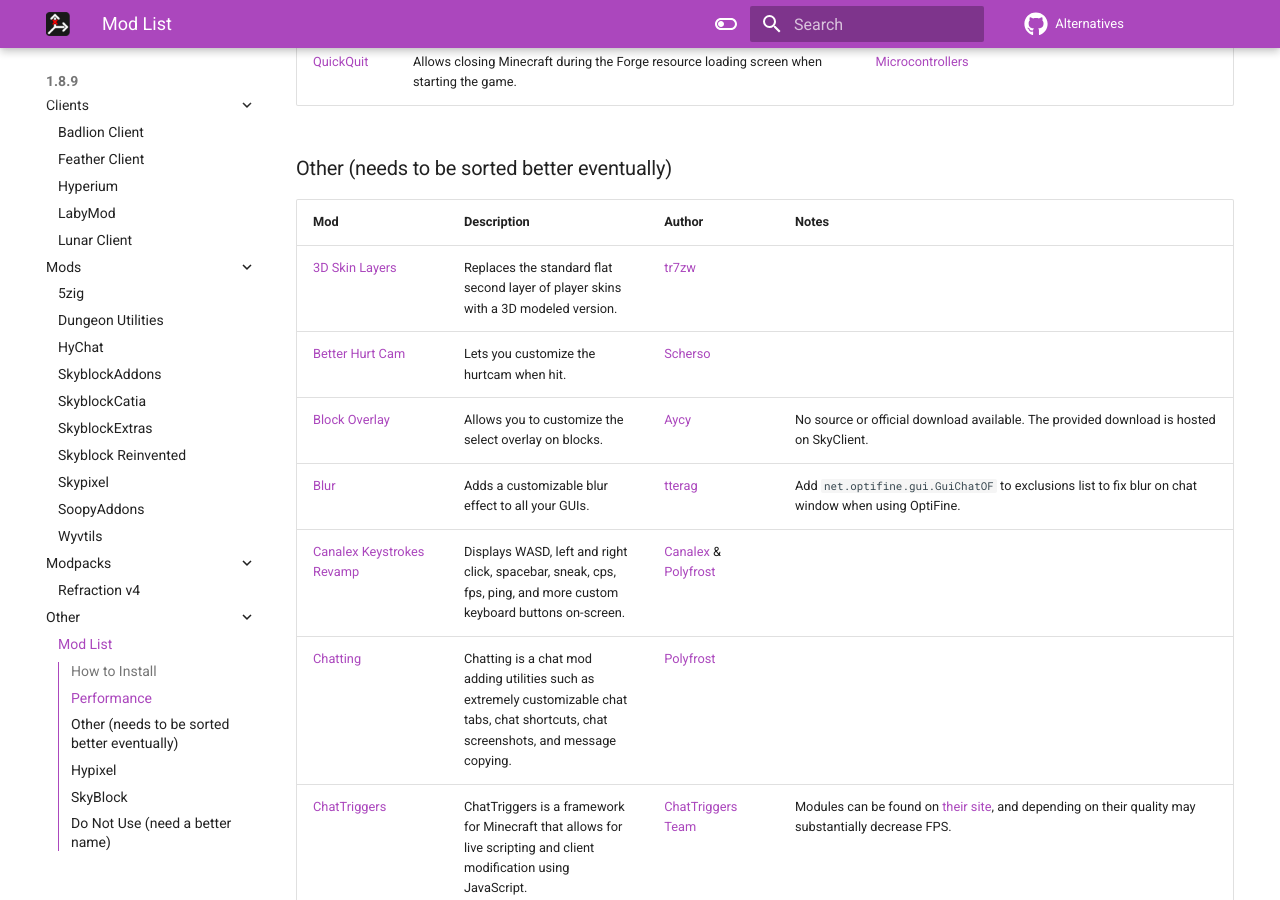
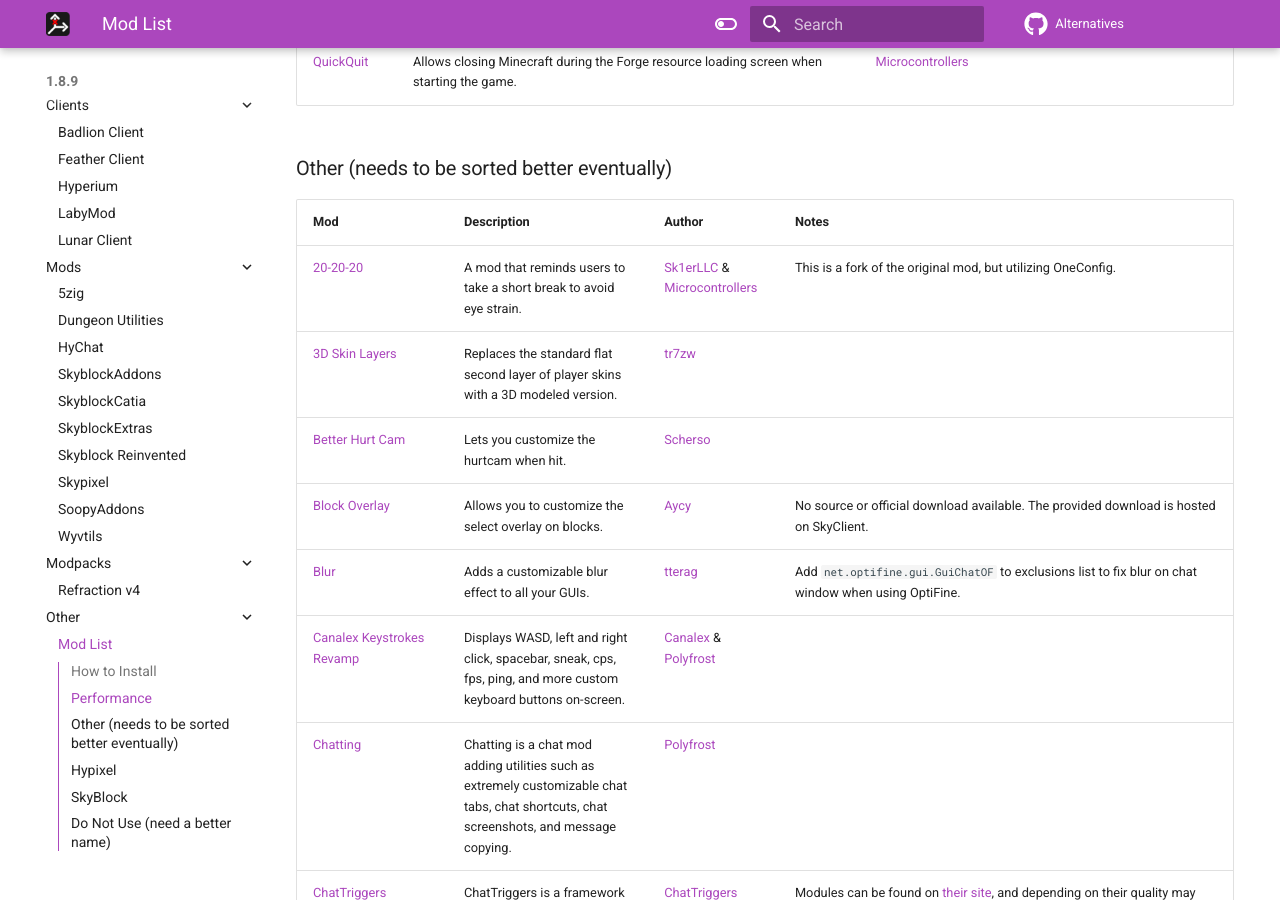
Before and after one commit to MicrocontrollersDev/Alternatives, an MkDocs documentation site: the page built from docs/1.8.9/modlist.md, in a window 1280 px wide and 900 px high, scrolled down 665 px. Built offline with MkDocs 1.6.1 and Material for MkDocs 9.7.7, drawn with Linux system fonts in a browser that asks for light colours; comment, search, counter and statistics services are not loaded; some of the changed text lies outside the part shown.

Commit message:
actually commit item counter and 20-20-20 mods this time

```diff
--- a/docs/1.8.9/modlist.md
+++ b/docs/1.8.9/modlist.md
@@ -19,6 +19,7 @@
 
 | Mod | Description | Author | Notes |
 | --- | --- | --- | --- |
+| [20-20-20](https://github.com/MicrocontrollersDev/20-20-20/releases/latest) | A mod that reminds users to take a short break to avoid eye strain. | [Sk1erLLC](https://github.com/Sk1erLLC) & [Microcontrollers](https://github.com/MicrocontrollersDev) | This is a fork of the original mod, but utilizing OneConfig. |
 | [3D Skin Layers](https://modrinth.com/mod/3dskinlayers) | Replaces the standard flat second layer of player skins with a 3D modeled version. | [tr7zw](https://github.com/tr7zw) |
 | [Better Hurt Cam](https://modrinth.com/mod/forge-betterhurtcam) | Lets you customize the hurtcam when hit. | [Scherso](https://github.com/Scherso) |
 | [Block Overlay](https://skyclient.co/mod/blockoverlay) | Allows you to customize the select overlay on blocks. | [Aycy](https://www.youtube.com/@aycyy) | No source or official download available. The provided download is hosted on SkyClient. |
@@ -34,6 +35,7 @@
 | [Glint Colorizer](https://modrinth.com/mod/glintcolorizer) | Lets you customize the glint color of items. | [Polyfrost](https://github.com/Polyfrost) |
 | [ItemPhysic Lite](https://www.curseforge.com/minecraft/mc-mods/itemphysic-lite/files?version=1.8.9) | Makes dropped items land on the ground realistically instead of falling straight and floating. | [CreativeMD](https://github.com/CreativeMD) |
 | [In-Game Account Switcher](https://modrinth.com/mod/in-game-account-switcher) | Lets you log into and switch accounts without needing to relaunch the game or log into other accounts in your launcher. | [The-Fireplace](https://github.com/The-Fireplace) |
+| [Item Counter](https://modrinth.com/mod/item-counter-mod) | Show the amount of items you have on screen, easily configurable. Read the project description for instructions. | [ImToggle](https://github.com/ImToggle) |
 | [Mixmetica](https://modrinth.com/mod/mixmetica) | A free cosmetics mod that works by patching Arcmetica directly into OptiFine. | [Microcontrollers](https://github.com/MicrocontrollersDev) | Get cosmetics from [Cosmetica](https://login.cosmetica.cc/microsoft-java) by logging in using Microsoft. |
 | [Not So Essential](https://modrinth.com/mod/notsoessential) | Removes many things that Essential adds that you may not want. | [Scherso](https://github.com/Scherso) |
 | [OofMod](https://sk1er.club/mods/refractionoof) | Plays custom sounds when you kill other players. | [powns](https://github.com/pownsgg) |
```
Also changed, not shown: docs/1.8.9/badlion_client.md (+1 -1 lines), docs/1.8.9/feather_client.md (+1 -1 lines), docs/1.8.9/lunar_client.md (+1 -1 lines).
